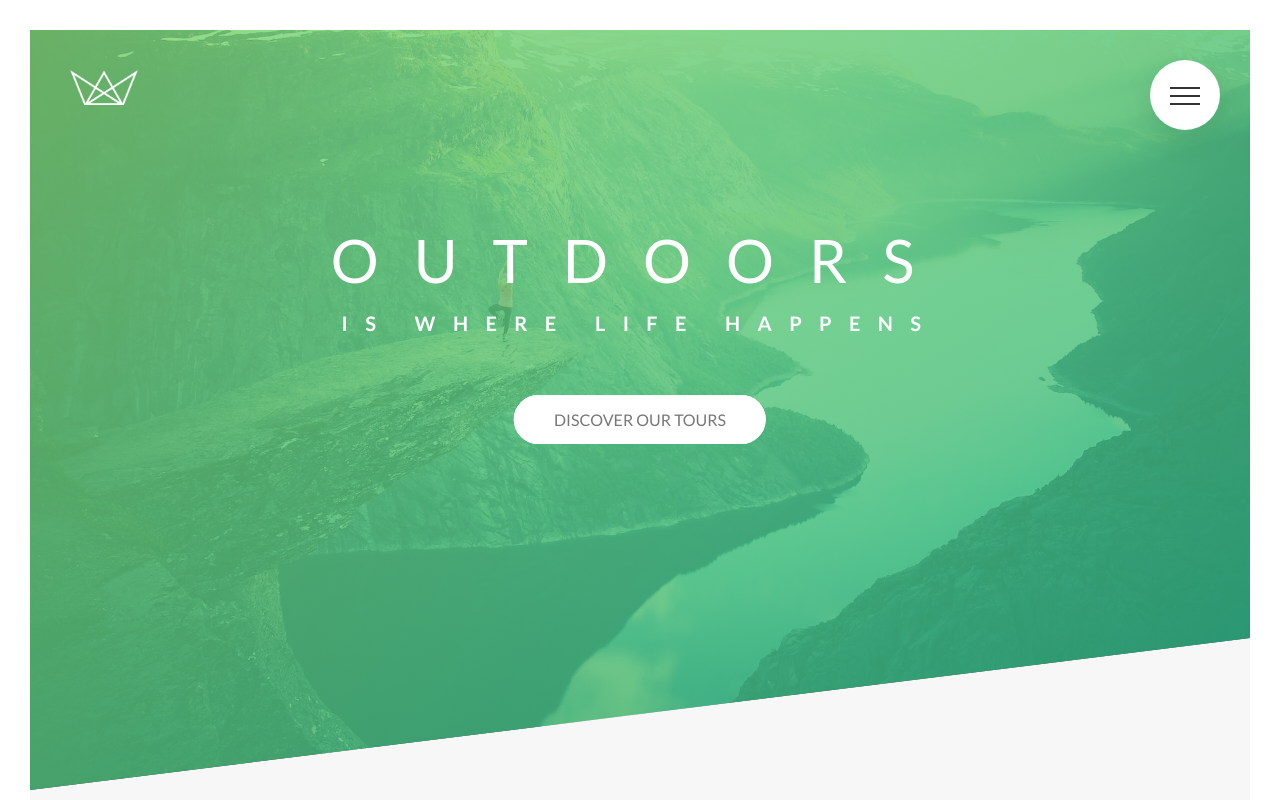
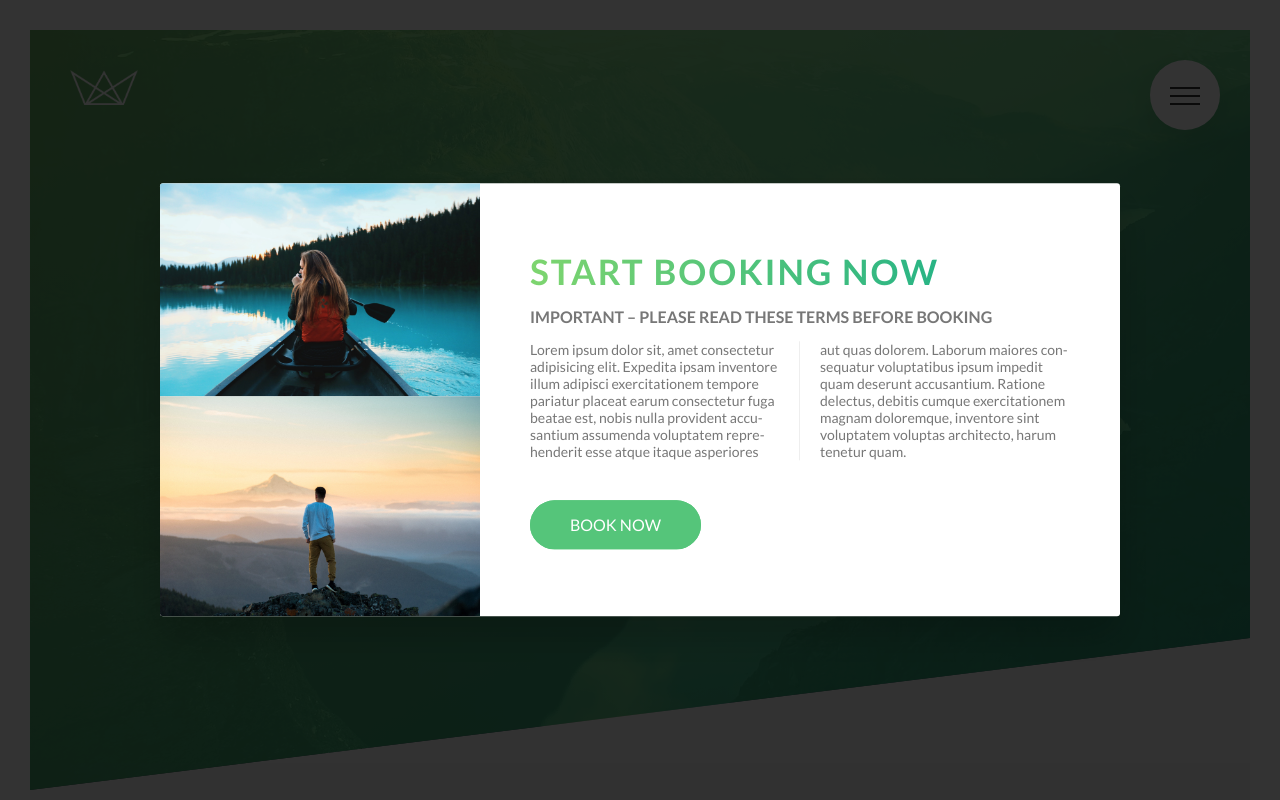
Before and after one commit to SarandaSadiku/Natours, a website: page index.html in a window 1280 px wide. Shown: the top 800 px of the page. Drawn offline with Linux system fonts and the light colour scheme.

Commit message:
Building a Pure CSS Popup - Part 1

```diff
--- a/index.html
+++ b/index.html
@@ -342,6 +342,21 @@
     </div>
   </footer>
 
+  <div class="popup">
+    <div class="popup__content">
+      <div class="popup__left">
+        <img src="img/nat-8.jpg" alt="Tour photo" class="popup__img">
+        <img src="img/nat-9.jpg" alt="Tour photo" class="popup__img">
+      </div>
+      <div class="popup__right">
+        <h2 class="heading-secondary u-margin-bottom-small">Start booking now</h2>
+        <h3 class="heading-tertiary u-margin-bottom-small">Important &ndash; Please read these terms before booking</h3>
+        <p class="popup__text">Lorem ipsum dolor sit, amet consectetur adipisicing elit. Expedita ipsam inventore illum adipisci exercitationem tempore pariatur placeat earum consectetur fuga beatae est, nobis nulla provident accusantium assumenda voluptatem reprehenderit esse atque itaque asperiores aut quas dolorem. Laborum maiores consequatur voluptatibus ipsum impedit quam deserunt accusantium. Ratione delectus, debitis cumque exercitationem magnam doloremque, inventore sint voluptatem voluptas architecto, harum tenetur quam.</p>
+        <a href="#" class="btn btn--green">Book now</a>
+      </div>
+    </div>
+  </div>
+
   <!-- <section class="grid-test">
     <div class="row">
       <div class="col-1-of-2">col 1 of 2</div>
--- a/sass/abstracts/_mixins.scss
+++ b/sass/abstracts/_mixins.scss
@@ -5,3 +5,10 @@
     clear: both;
   }
 }
+
+@mixin absCenter {
+  position: absolute;
+  top: 50%;
+  left: 50%;
+  transform: translate(-50%, -50%);
+}
--- /dev/null
+++ b/sass/components/_popup.scss
@@ -0,0 +1,58 @@
+.popup {
+    background-color:rgba($color-black, .8);
+    height: 100vh;
+    width: 100%;
+    position: fixed;
+
+    top: 0;
+    left: 0;
+    z-index: 4000;
+
+
+    &__content {
+        @include absCenter;
+
+        width: 75%;
+        background: $color-white;
+        box-shadow: 0 2rem 4rem rgba($color-black, .2);
+        border-radius: 3px;
+        display: table;
+        overflow: hidden;
+
+    }
+
+    &__left {
+        width: 33.333333%;
+        display: table-cell;
+    }
+
+    &__right {
+        height: 66.6666667%;
+        display: table-cell;
+        vertical-align: middle;
+        padding: 3rem 5rem;
+    }
+
+    &__img{
+        display: block;
+        width: 100%;
+    }
+
+    &__text{
+        font-size: 1.4rem;
+        margin-bottom: 4rem;
+
+        -moz-column-count: 2;
+        -moz-column-gap: 4rem; //1em = 14px
+        -moz-column-rule: 1px solid $color-grey-light-2;
+
+        column-count: 2;
+        column-gap: 4rem; //1em = 14px
+        column-rule: 1px solid $color-grey-light-2;
+
+       -webkit-hyphens: auto;
+        -ms-hyphens: auto;
+        -moz-hyphens: auto
+        hyphens: auto;
+    }
+}
--- a/sass/main.scss
+++ b/sass/main.scss
@@ -14,6 +14,7 @@
 @import "components/story";
 @import "components/bg-video";
 @import "components/form";
+@import "components/popup";
 
 
 @import "layout/grid";
```
Also changed, not shown: sass/layout/_navigation.scss (+0 -14 lines), css/style.css.
